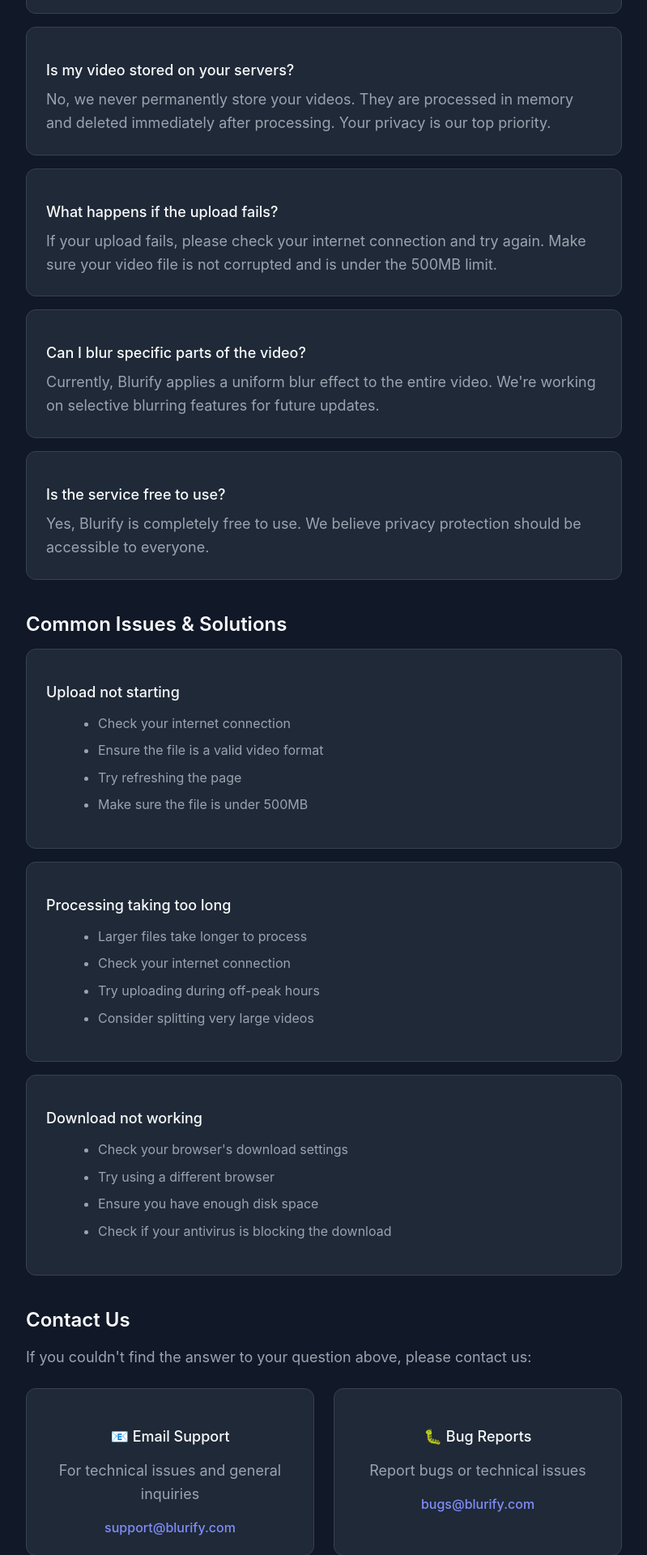
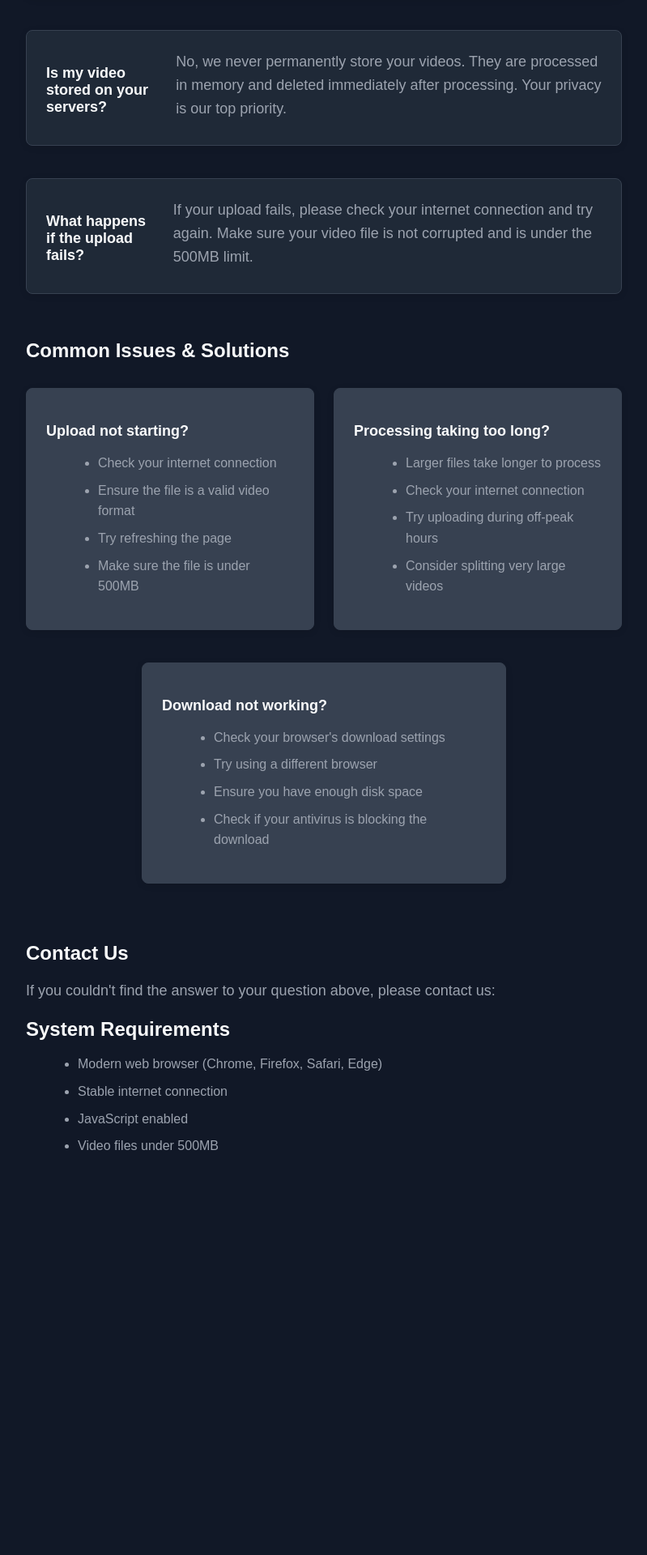
Before and after one commit to ethanixon17/blurify-devsite, a Flask app: page /support in a window 1280 px wide. Shown: the part 680-2600 px from the top of the page at 81% size, without its empty margins (240-1039 px from the left). After the commit the page ends 2100 px from the top, so only its background shows below. Run offline with Flask 2, Linux system fonts and the light colour scheme.

Commit message:
finalized ui changes

```diff
--- a/static/css/style.css
+++ b/static/css/style.css
@@ -1,7 +1,7 @@
 body {
     background-color: #111827;
     color: #F9FAFB;
-    font-family: -apple-system, BlinkMacSystemFont, 'SF Pro Display', 'SF Pro Text', 'Helvetica Neue', Helvetica, Arial, sans-serif;
+    font-family: 'Satoshi', sans-serif;
     margin: 0;
     display: flex;
     flex-direction: column;
@@ -443,12 +504,35 @@
     margin-bottom: 1rem;
 }
 
+.faq-item:hover, .issue-item:hover {
+    background-color: #374151;
+    transition-duration: 0.7s;
+}
+
 .faq-item h3, .issue-item h3 {
     color: #F9FAFB;
     font-size: 1.125rem;
-    font-weight: 500;
+    font-weight: 600;
     margin-bottom: 0.75rem;
 }
+
+.faq-container {
+    display: flex;
+    flex-direction: column; /* Stacks FAQ items vertically */
+    gap: 1.5rem;
+    width: 100%;
+}
+
+/* Makes each FAQ item a horizontal row */
+.faq-item {
+    display: flex;
+    align-items: flex-start;
+    gap: 1.5rem;
+    padding: 1.5rem;
+    border-radius: 8px;
+    box-shadow: 0 2px 8px rgba(0, 0, 0, 0.1);
+}
+
 
 .faq-item p, .issue-item p {
     color: #9CA3AF;
@@ -456,42 +540,27 @@
     margin: 0;
 }
 
-.contact-methods {
-    display: grid;
-    grid-template-columns: repeat(auto-fit, minmax(250px, 1fr));
+.issue-container {
+    display: flex;
+    flex-direction: row;
     gap: 1.5rem;
-    margin-top: 1.5rem;
+    justify-content: center;
+    align-items: stretch;
+    flex-wrap: wrap;        /* Allow items to wrap to next line if needed */
+    padding: 1rem 0;
 }
 
-.contact-method {
-    background-color: #1F2937;
+.issue-item {
+    background: #374151;
+    border-radius: 8px;
+    box-shadow: 0 2px 8px rgba(0, 0, 0, 0.1);
     padding: 1.5rem;
-    border-radius: 0.75rem;
-    border: 1px solid #374151;
-    text-align: center;
+    flex: 1 1 300px;        /* Grow, shrink, with 300px base width */
+    min-width: 250px;       /* Minimum width before wrapping */
+    max-width: 400px;       /* Maximum width to prevent boxes from getting too wide */
 }
 
-.contact-method h4 {
-    color: #F9FAFB;
-    font-size: 1.125rem;
-    font-weight: 500;
-    margin-bottom: 0.5rem;
-}
 
-.contact-method p {
-    color: #9CA3AF;
-    margin-bottom: 1rem;
-}
-
-.contact-link {
-    color: #818cf8;
-    text-decoration: none;
-    font-weight: 500;
-}
-
-.contact-link:hover {
-    text-decoration: underline;
-}
 
 /* Responsive design */
 @media (max-width: 768px) {
--- a/templates/support.html
+++ b/templates/support.html
@@ -29,6 +29,7 @@
             <div class="support-section">
                 <h2>Frequently Asked Questions</h2>
 
+                <div class="faq-container">
                     <div class="faq-item">
                         <h3>What video formats are supported?</h3>
                         <p>Blurify supports most common video formats including MP4, AVI, MOV, WMV, FLV, and more. The maximum file size is 500MB.</p>
@@ -48,23 +49,14 @@
                         <h3>What happens if the upload fails?</h3>
                         <p>If your upload fails, please check your internet connection and try again. Make sure your video file is not corrupted and is under the 500MB limit.</p>
                     </div>
-
-                <div class="faq-item">
-                    <h3>Can I blur specific parts of the video?</h3>
-                    <p>Currently, Blurify applies a uniform blur effect to the entire video. We're working on selective blurring features for future updates.</p>
-                </div>
-
-                <div class="faq-item">
-                    <h3>Is the service free to use?</h3>
-                    <p>Yes, Blurify is completely free to use. We believe privacy protection should be accessible to everyone.</p>
                 </div>
             </div>
 
             <div class="support-section">
                 <h2>Common Issues & Solutions</h2>
-
+                <div class="issue-container">
                     <div class="issue-item">
-                    <h3>Upload not starting</h3>
+                        <h3>Upload not starting?</h3>
                         <ul>
                             <li>Check your internet connection</li>
                             <li>Ensure the file is a valid video format</li>
@@ -74,7 +66,7 @@
                     </div>
 
                     <div class="issue-item">
-                    <h3>Processing taking too long</h3>
+                        <h3>Processing taking too long?</h3>
                         <ul>
                             <li>Larger files take longer to process</li>
                             <li>Check your internet connection</li>
@@ -84,7 +76,7 @@
                     </div>
 
                     <div class="issue-item">
-                    <h3>Download not working</h3>
+                        <h3>Download not working?</h3>
                         <ul>
                             <li>Check your browser's download settings</li>
                             <li>Try using a different browser</li>
@@ -94,30 +86,12 @@
                     </div>
                 </div>
 
+            </div>
+
             <div class="support-section">
                 <h2>Contact Us</h2>
                 <p>If you couldn't find the answer to your question above, please contact us:</p>
 
-                <div class="contact-methods">
-                    <div class="contact-method">
-                        <h4>📧 Email Support</h4>
-                        <p>For technical issues and general inquiries</p>
-                        <a href="mailto:support@blurify.com" class="contact-link">support@blurify.com</a>
-                    </div>
-
-                    <div class="contact-method">
-                        <h4>🐛 Bug Reports</h4>
-                        <p>Report bugs or technical issues</p>
-                        <a href="mailto:bugs@blurify.com" class="contact-link">bugs@blurify.com</a>
-                    </div>
-
-                    <div class="contact-method">
-                        <h4>💡 Feature Requests</h4>
-                        <p>Suggest new features or improvements</p>
-                        <a href="mailto:features@blurify.com" class="contact-link">features@blurify.com</a>
-                    </div>
-                </div>
-            </div>
 
             <div class="support-section">
                 <h2>System Requirements</h2>
```
Also changed, not shown: other parts of static/css/style.css (+63 -2 lines), templates/how_it_works.html (+4 -4 lines), templates/index.html (+12 -4 lines), templates/privacy_policy.html (+8 -26 lines). Lines whose indentation alone changed are shown as unchanged.
